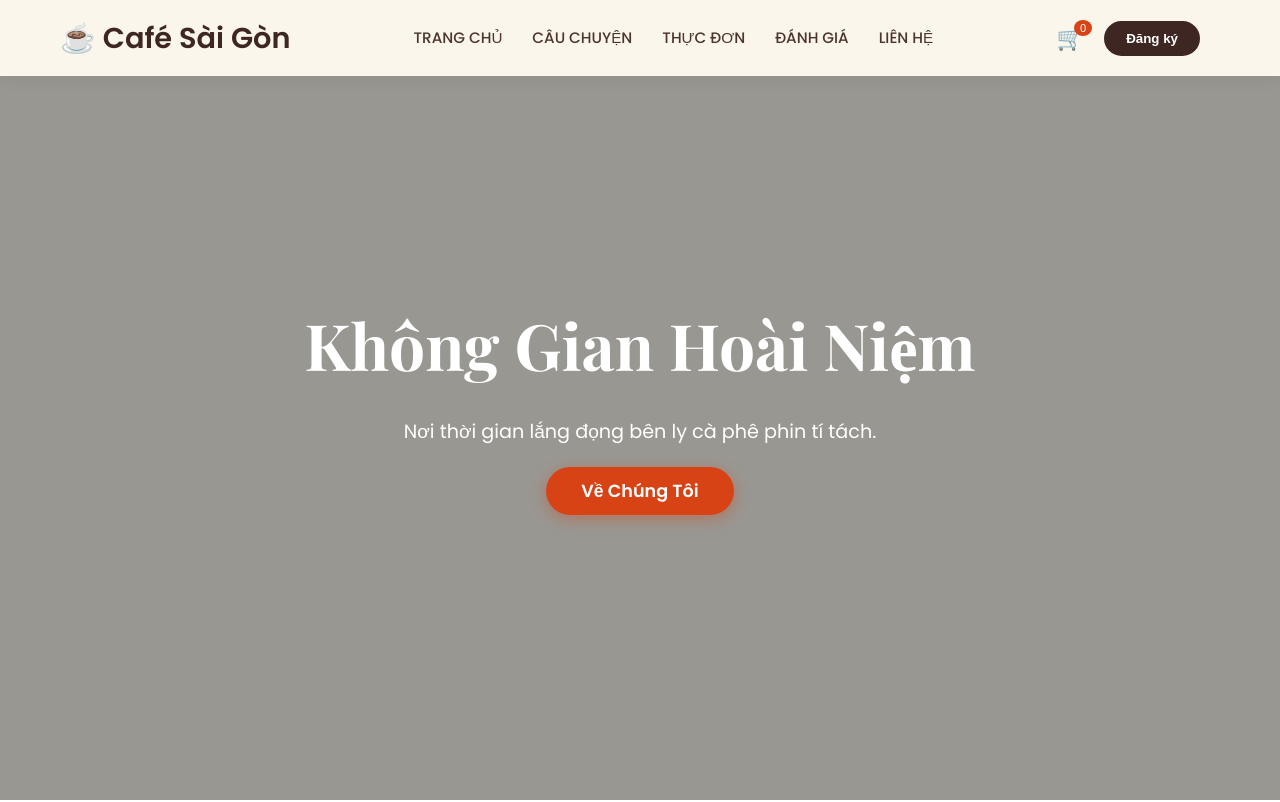
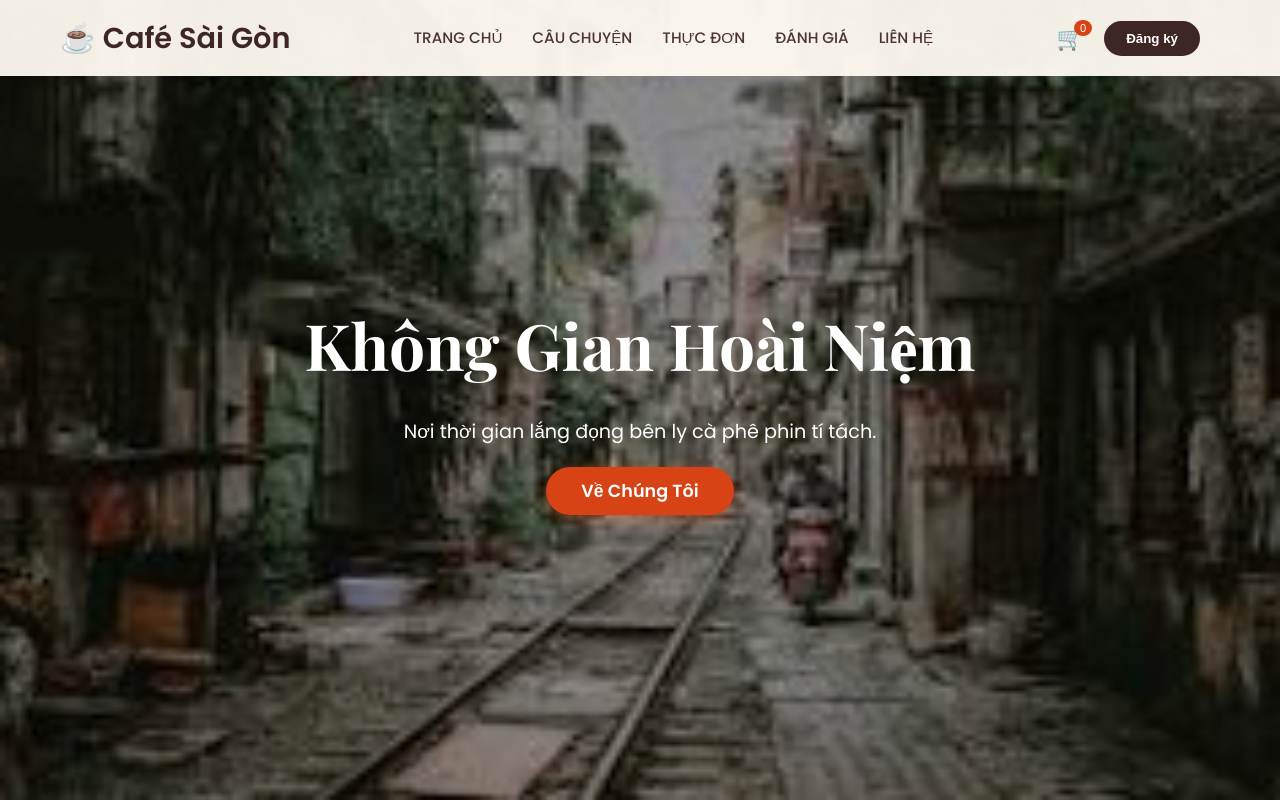
Before and after one commit to chuong2312/mvc-express-lab, a website: page public/index.html in a window 1280 px wide. Shown: the top 802 px of the page. Drawn offline with nearby package versions, Linux system fonts and the light colour scheme.

Commit message:
sua lai index

```diff
--- a/public/index.html
+++ b/public/index.html
@@ -39,7 +39,7 @@
                     <a href="#menu" class="btn-hero">Khám Phá Ngay</a>
                 </div>
             </div>
-            <div class="slide" style="background-image: url('anh-pho-co-ha-noi-1.jpg');">
+            <div class="slide" style="background-image: url('/public/images/download.jpg');">
                 <div class="slide-content">
                     <h2>Không Gian Hoài Niệm</h2>
                     <p>Nơi thời gian lắng đọng bên ly cà phê phin tí tách.</p>
```
Also changed, not shown: public/images/download.jpg (added).
